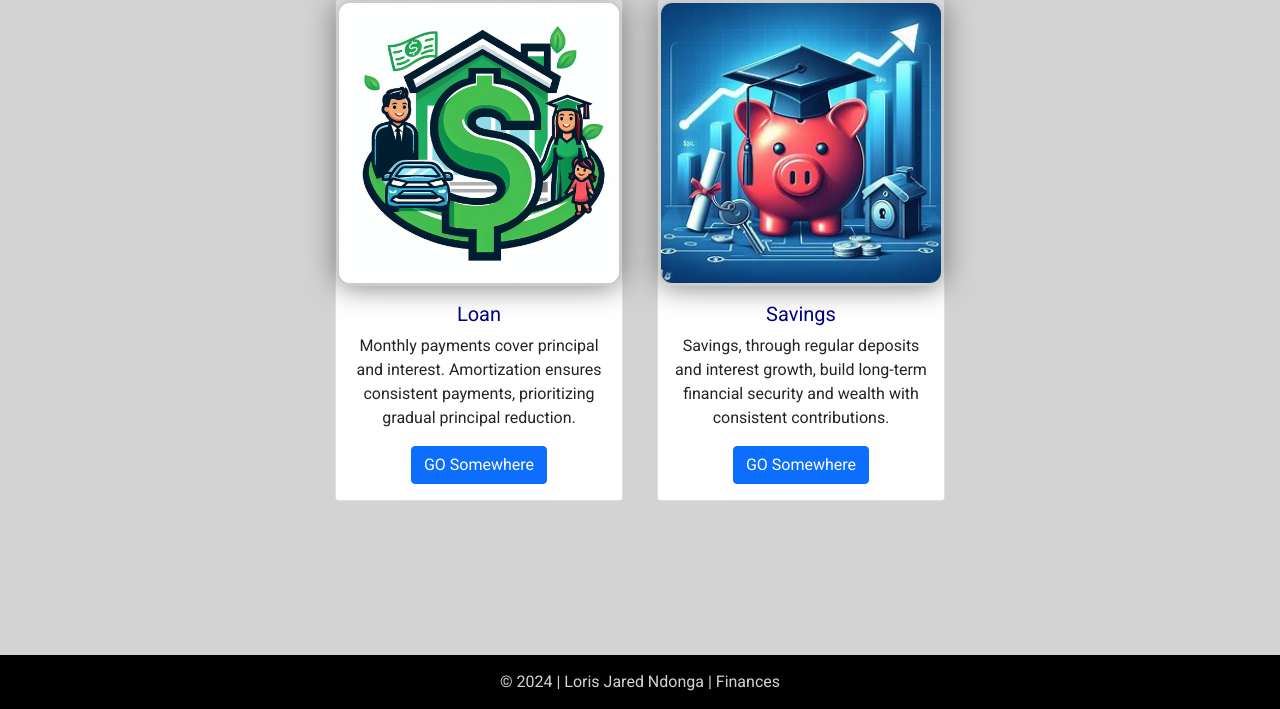
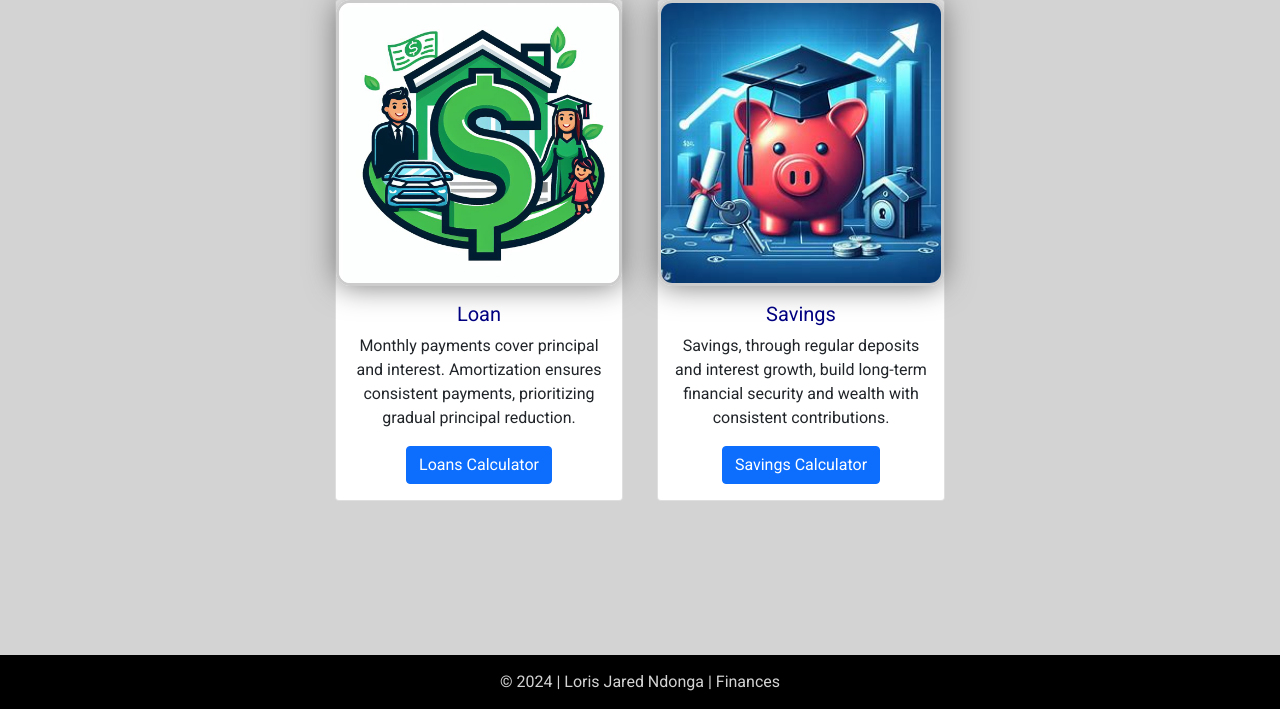
Before and after one commit to ndongaloris/Finances, a Flask app: page / in a window 1280 px wide. Shown: the part 91-800 px from the top of the page. Run offline with Flask 3, Linux system fonts and the light colour scheme; some libraries are stand-ins or nearby versions.

Commit message:
buttons renamed

```diff
--- a/templates/index.html
+++ b/templates/index.html
@@ -17,7 +17,7 @@ Home Pages
                         Amortization ensures consistent payments, prioritizing gradual principal reduction.
                     </p>
                     <form action="/loan" methods="Post">
-                        <button class="btn btn-primary" type="submit">GO Somewhere</button>
+                        <button class="btn btn-primary" type="submit">Loans Calculator</button>
                     </form>
                 </div>
             </div>
@@ -32,7 +32,7 @@ Home Pages
                         build long-term financial security and wealth with consistent contributions.
                     </p>
                     <form action="/savings" methods="Post">
-                        <button class="btn btn-primary" type="submit">GO Somewhere</button>
+                        <button class="btn btn-primary" type="submit">Savings Calculator</button>
                     </form>
                 </div>
             </div>
```
